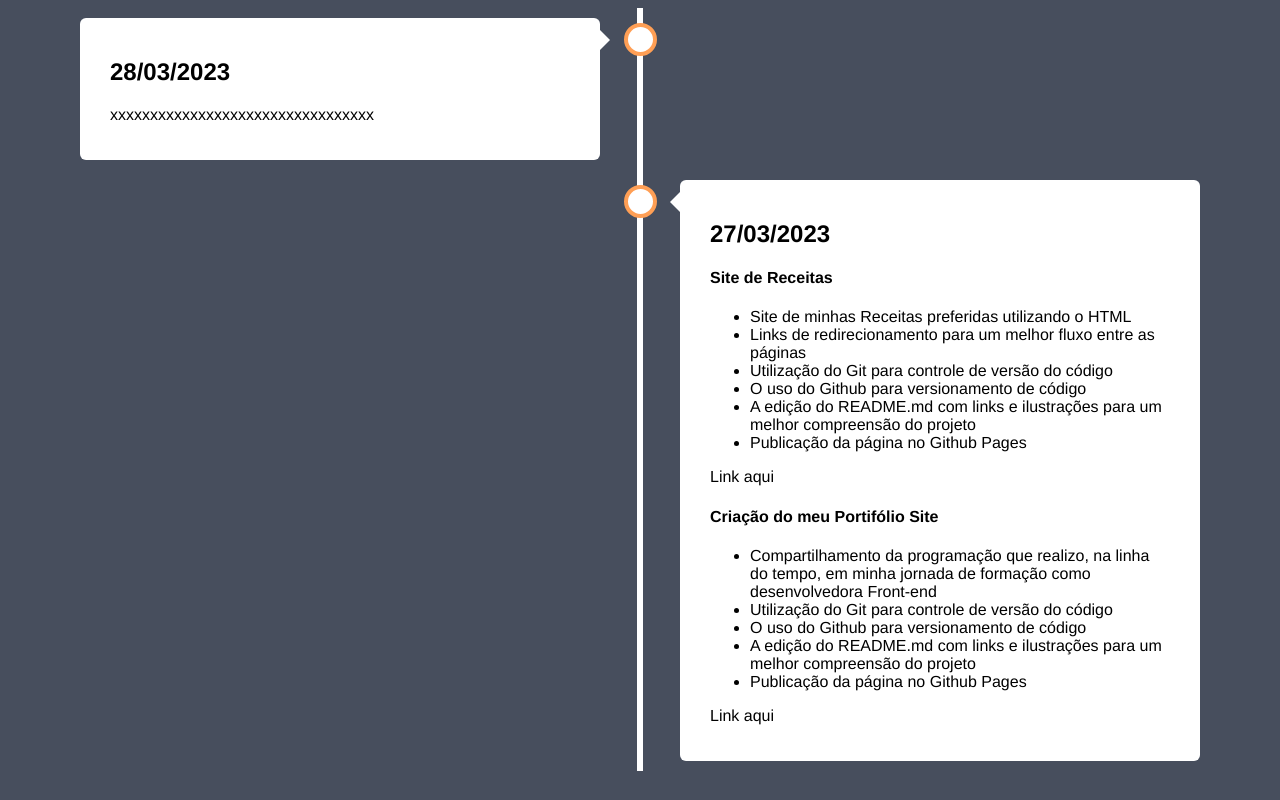
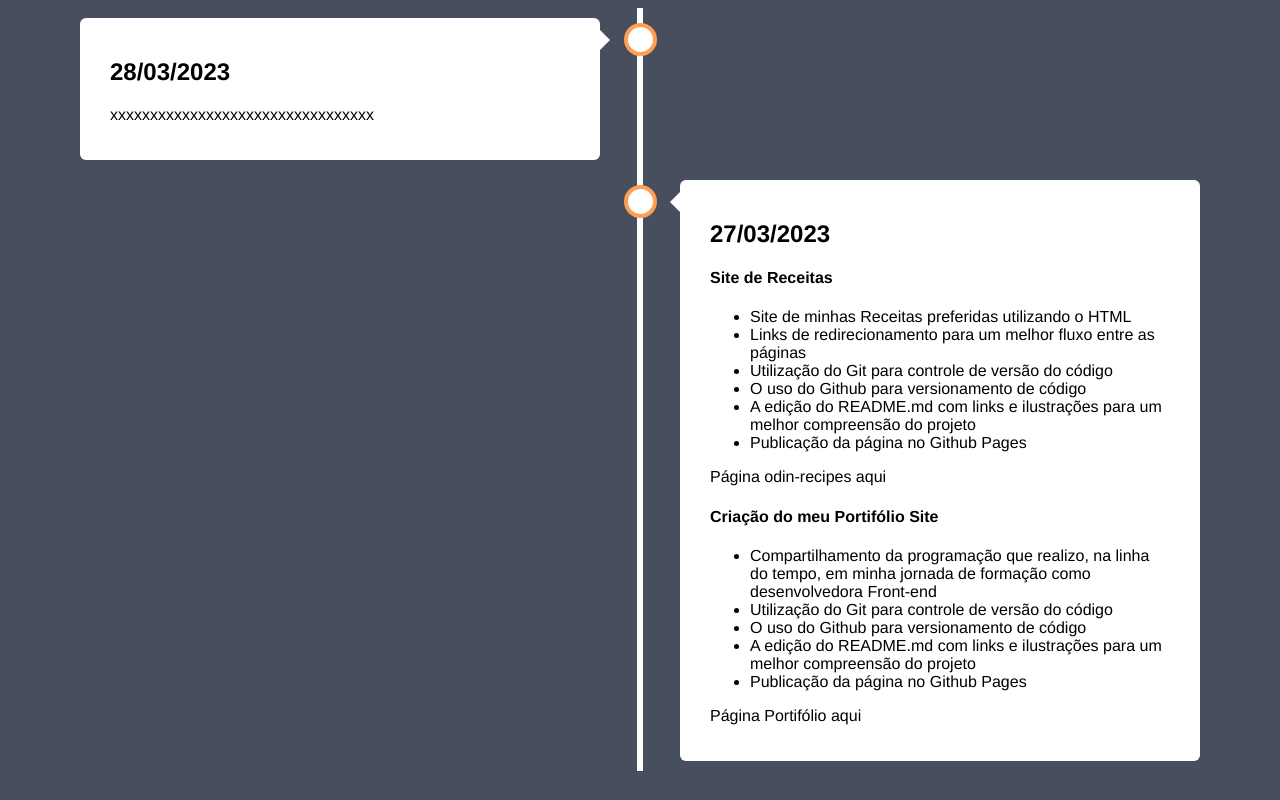
Before and after one commit to Renata-Moreno/MyPortifolioSite, a plain HTML site: page index.html in a window 1280 px wide. Drawn offline with Linux system fonts and the light colour scheme.

Commit message:
adição links sites

```diff
--- a/index.html
+++ b/index.html
@@ -28,7 +28,7 @@
           <li>A edição do README.md com links e ilustrações para um melhor compreensão do projeto</li>
           <li>Publicação da página no Github Pages</li>
         </ul>
-        <p><a src="https://renata-moreno.github.io/odin-recipes/"></a>Link aqui</a></p>
+        <p><a src="https://renata-moreno.github.io/odin-recipes/"></a>Página odin-recipes aqui</a></p>
         <h4>Criação do meu Portifólio Site</h4>
         <ul>
           <li>Compartilhamento da programação que realizo, na linha do tempo, em minha jornada de formação como
@@ -38,7 +38,7 @@
           <li>A edição do README.md com links e ilustrações para um melhor compreensão do projeto</li>
           <li>Publicação da página no Github Pages</li>
         </ul>
-        <p><a src="renata-moreno.github.io/MyPortifolioSite/"></a>Link aqui</a></p>
+        <p><a src="https://renata-moreno.github.io/MyPortifolioSite/"></a>Página Portifólio aqui</a></p>
       </div>
     </div>
   </div>
```
